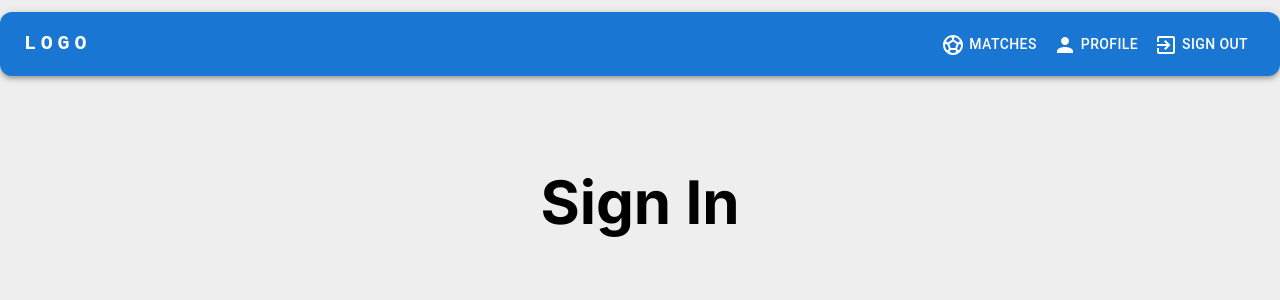
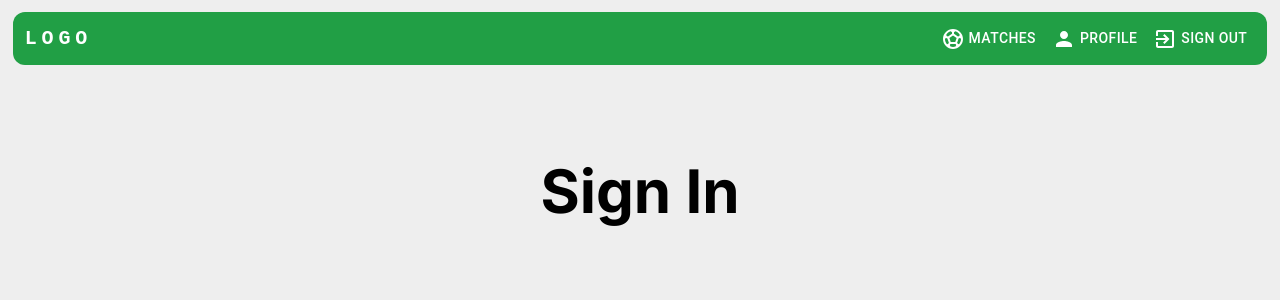
Before and after one commit to BeshoyMorad/EPL-Match-Reservation, a Next.js app: page /signin in a window 1280 px wide. Shown: the top 300 px of the page. Built offline with nearby package versions, Linux system fonts and the light colour scheme.

Commit message:
Edit the Navbar component

```diff
--- a/components/Navbar.tsx
+++ b/components/Navbar.tsx
@@ -24,12 +24,7 @@ const pages = [
 
 export default function Navbar() {
   return (
-    <AppBar
-      position="static"
-      className="bg-[var(--main-color)] mt-3 rounded-xl w-[98%] m-auto"
-    >
-      <Container maxWidth="xl">
-        <Toolbar disableGutters>
+    <nav className="flex items-center px-3 bg-[var(--main-color)] mt-3 rounded-xl w-[98%] m-auto">
       <Typography
         variant="h6"
         noWrap
@@ -39,7 +34,7 @@ export default function Navbar() {
           fontFamily: "monospace",
           fontWeight: 700,
           letterSpacing: ".3rem",
-              color: "inherit",
+          color: "white",
           textDecoration: "none",
           flexGrow: 1,
         }}
@@ -65,8 +60,6 @@ export default function Navbar() {
           </Button>
         ))}
       </Box>
-        </Toolbar>
-      </Container>
-    </AppBar>
+    </nav>
   );
 }
```
Lines whose indentation alone changed are shown as unchanged.
